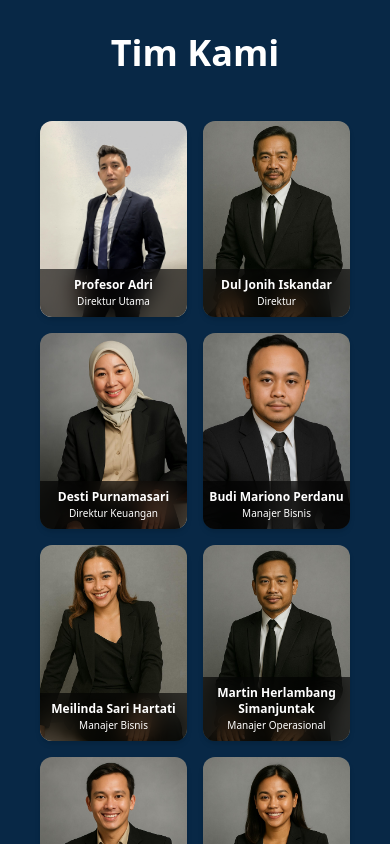
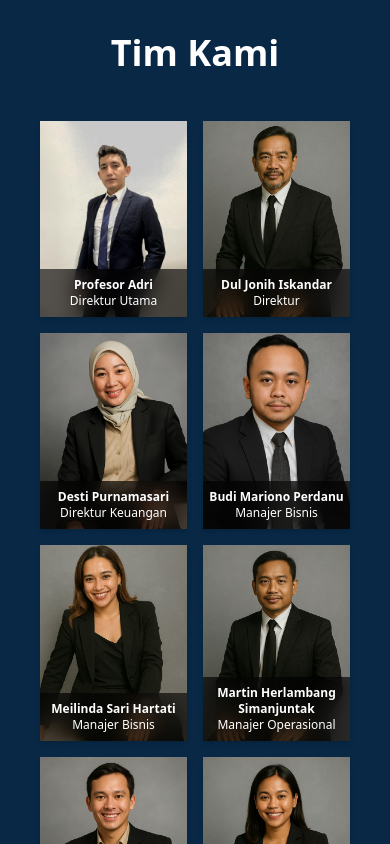
Before and after one commit to ProfAdri90/estetic-dinamis, a Next.js app: page / in a window 390 px wide. Shown: the part 4980-5824 px from the top of the page. Built offline with nearby package versions, Linux system fonts and the light colour scheme.

Commit message:
Update TeamCard.jsx

```diff
--- a/components/TeamCard.jsx
+++ b/components/TeamCard.jsx
@@ -6,7 +6,7 @@ export default function TeamCard({ image, name, title }) {
     <motion.div
       whileHover={{ scale: 1.05 }}
       transition={{ type: "spring", stiffness: 300, damping: 20 }}
-      className="relative w-full aspect-[3/4] overflow-hidden rounded-xl group shadow-md hover:shadow-2xl transition-all duration-500"
+      className="relative w-full aspect-[3/4] overflow-hidden group shadow-md hover:shadow-xl"
     >
       <Image
         src={image}
@@ -15,14 +15,13 @@ export default function TeamCard({ image, name, title }) {
         className="object-cover transition duration-500 md:grayscale md:group-hover:grayscale-0"
       />
 
-      {/* Overlay Nama + Jabatan */}
       <div
         className="absolute bottom-0 w-full bg-black/60 backdrop-blur-md text-center py-2
-          md:opacity-0 md:group-hover:opacity-100
-          transition-all duration-500 ease-in-out text-xs md:text-sm"
+        md:opacity-0 md:group-hover:opacity-100
+        transition-all duration-500 ease-in-out text-white text-xs md:text-sm"
       >
-        <h3 className="text-xs md:text-sm font-bold">{name}</h3>
-        <p className="text-[10px] md:text-xs">{title}</p>
+        <h3 className="font-bold">{name}</h3>
+        <p>{title}</p>
       </div>
     </motion.div>
   );
```
